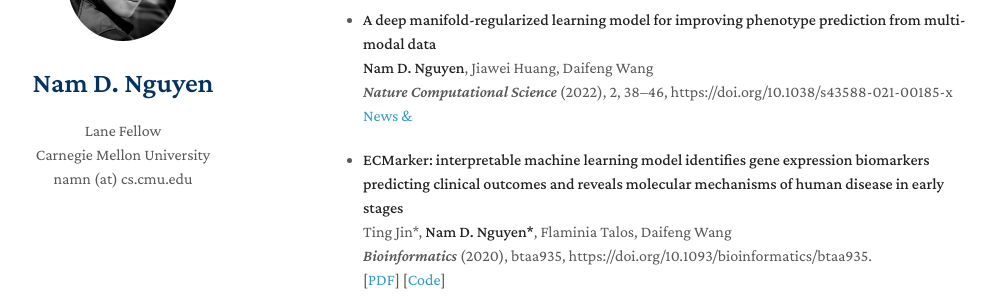
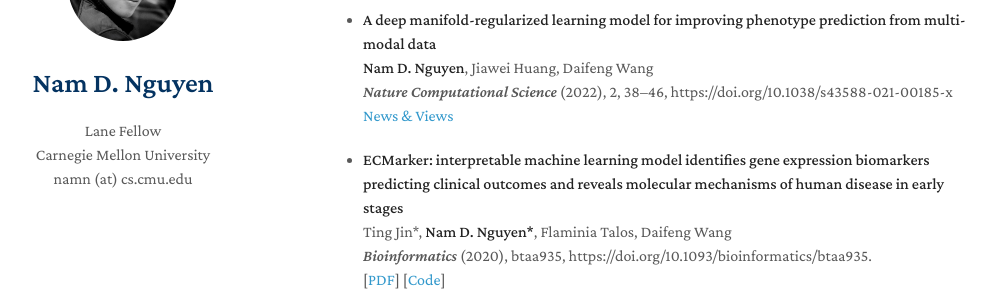
Before and after one commit to MaximHelio/MaximHelio.github.io, a Jekyll site: the page built from index.md, in a window 1280 px wide and 900 px high, scrolled down 1112 px. Shown: the part 153-453 px from the top of the window, without its empty margins (147-1143 px from the left). Built offline with Jekyll 4.4.1, drawn with Linux system fonts in a browser that asks for light colours; nearby versions of some CDN libraries; a style sheet for code colours, icons or effects is not loaded; our own code applies the rules of GitHub Pages for plain Markdown files.

Commit message:
Update index.md

```diff
--- a/index.md
+++ b/index.md
@@ -38,7 +38,8 @@ Personally, I am an [avid readear](https://www.goodreads.com/user/show/19504526-
   **Nam D. Nguyen**, Jiawei Huang, Daifeng Wang
   <br>
   *Nature Computational Science* (2022), 2, 38--46, https://doi.org/10.1038/s43588-021-00185-x
-  [News & ](https://doi.org/10.1038/s43588-021-00186-w)
+  <br>
+  [News & Views](https://doi.org/10.1038/s43588-021-00186-w)
 
 - **ECMarker: interpretable machine learning model identifies gene expression biomarkers predicting clinical outcomes and reveals molecular mechanisms of human disease in early stages**
   <br>
```
